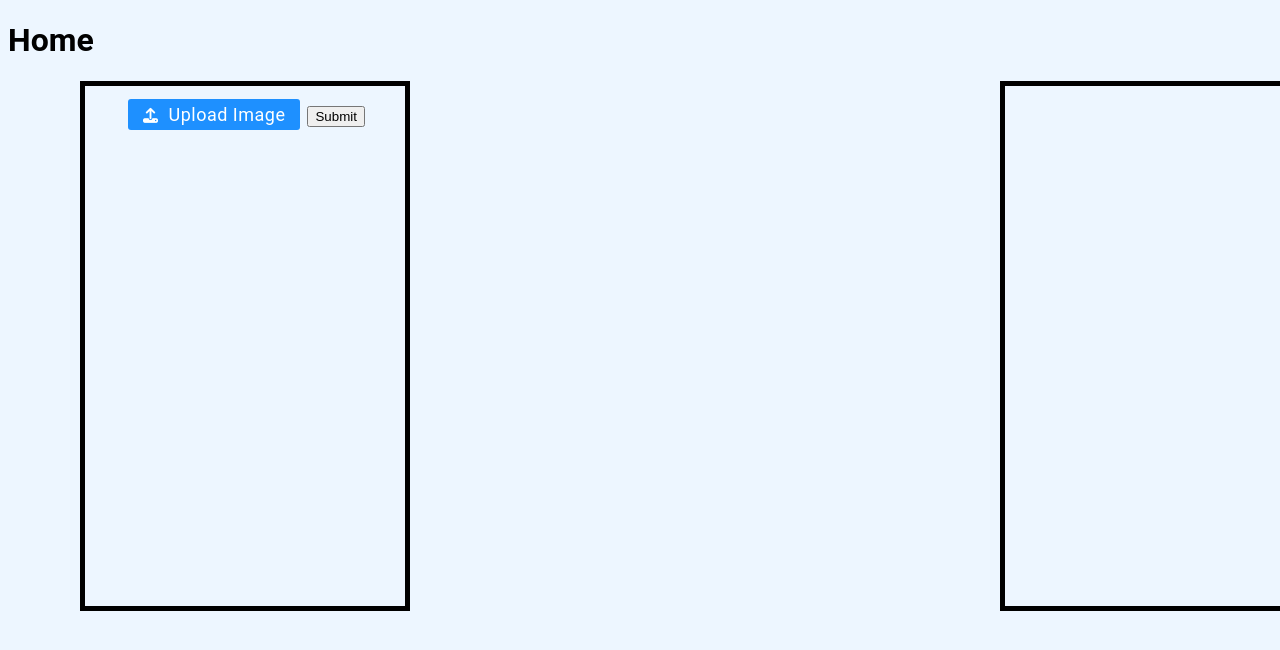
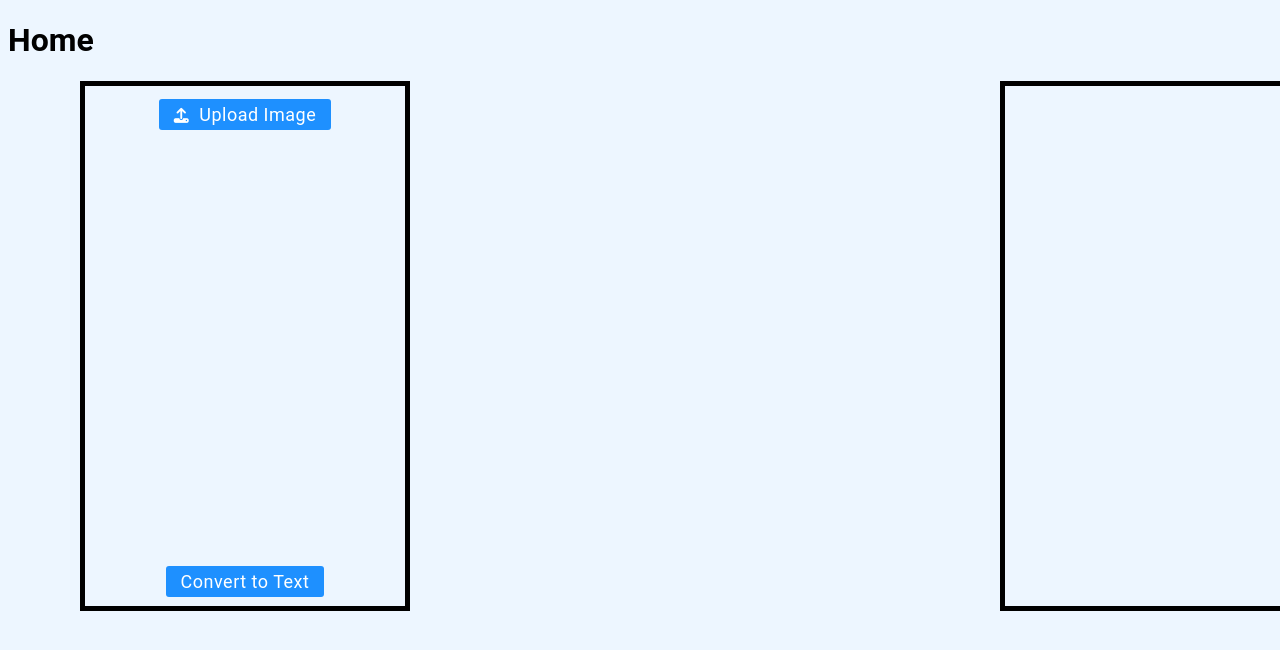
Before and after one commit to arjunkolani/HandwritingRecognitionProject, a Flask app: page / in a window 1280 px wide; the page is wider, and only the part inside the window is pictured. Shown: the top 650 px of that part. Run offline with Flask 3, Linux system fonts and the light colour scheme; some libraries are stand-ins or nearby versions.

Commit message:
Moved submit button to bottom

```diff
--- a/static/style.css
+++ b/static/style.css
@@ -19,7 +19,7 @@ input[type="file"]{
 }
 
 label {
-    display: inline-block;
+    display: inline-block; /* Maybe this should be block */
     color: white;
     background: dodgerblue;
     text-align: center;
@@ -62,3 +62,12 @@ figcaption{
 .box.right{
     left: 1000px;
 }
+
+#convertButton{
+    display: none;
+}
+
+#convertLabel{
+    position: relative;
+    top: 430px;
+}
--- a/templates/home.html
+++ b/templates/home.html
@@ -17,7 +17,9 @@
             <label for="uploadImage"><i class="fa-solid fa-upload"></i> Upload Image</label>
 
             <button type="submit" id="convertButton">Submit</button>
+            <label for="convertButton" id="convertLabel"> Convert to Text</label>
         </form>
+
         {% if status=="Converted" %}
             <figure class="image-container">
                 <img id="segmented-image" src="{{url_for('static', filename='files/segmented_image.png')}}">
@@ -28,8 +30,8 @@
             <figcaption id="file-name"></figcaption>
         </figure>
 
+    </div>
 
-    </div>
 
     <div class="box right">
         {{output_text}}
--- /dev/null
+++ b/test.py
@@ -0,0 +1 @@
+# This python file is a sandbox for testing new functions, changing
```
